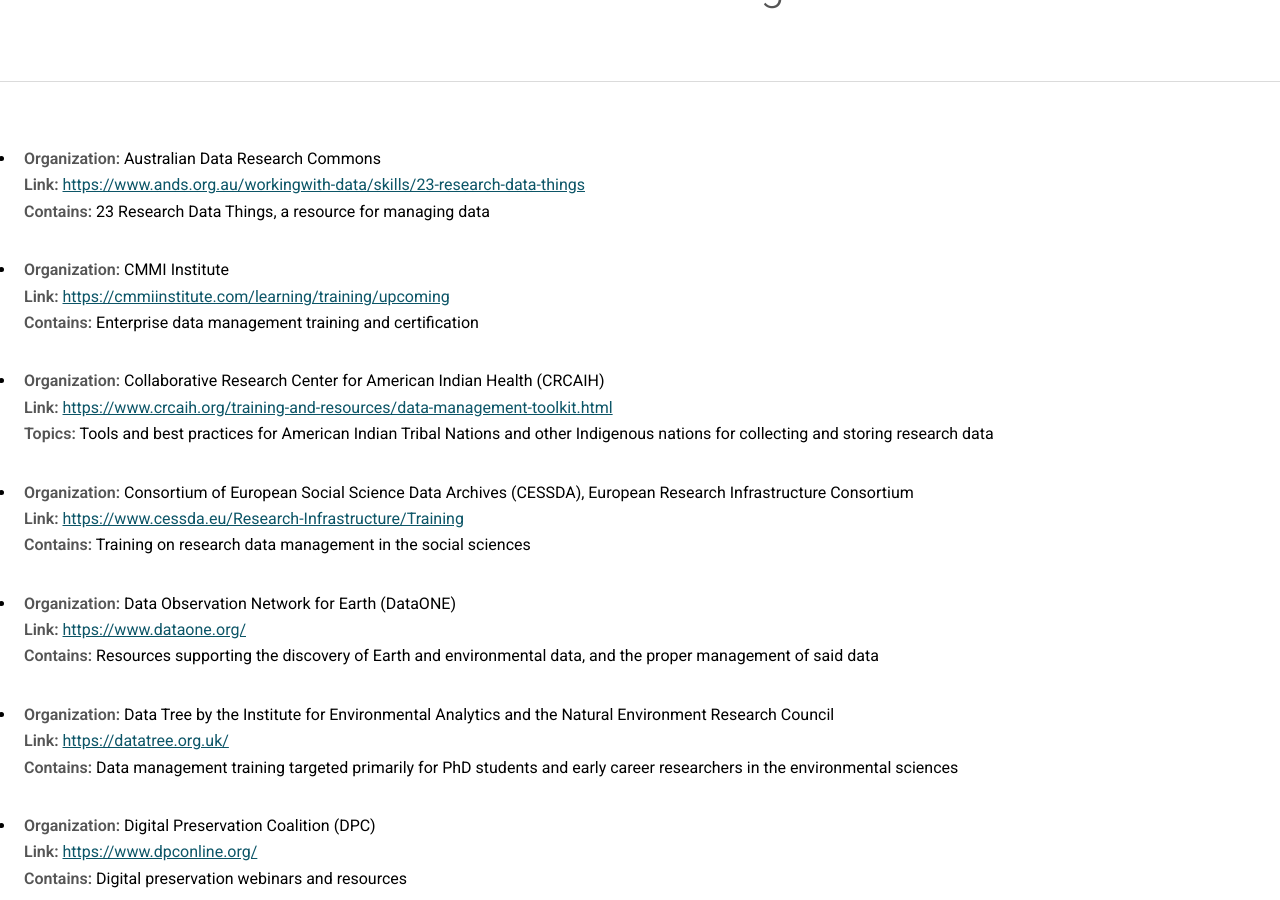
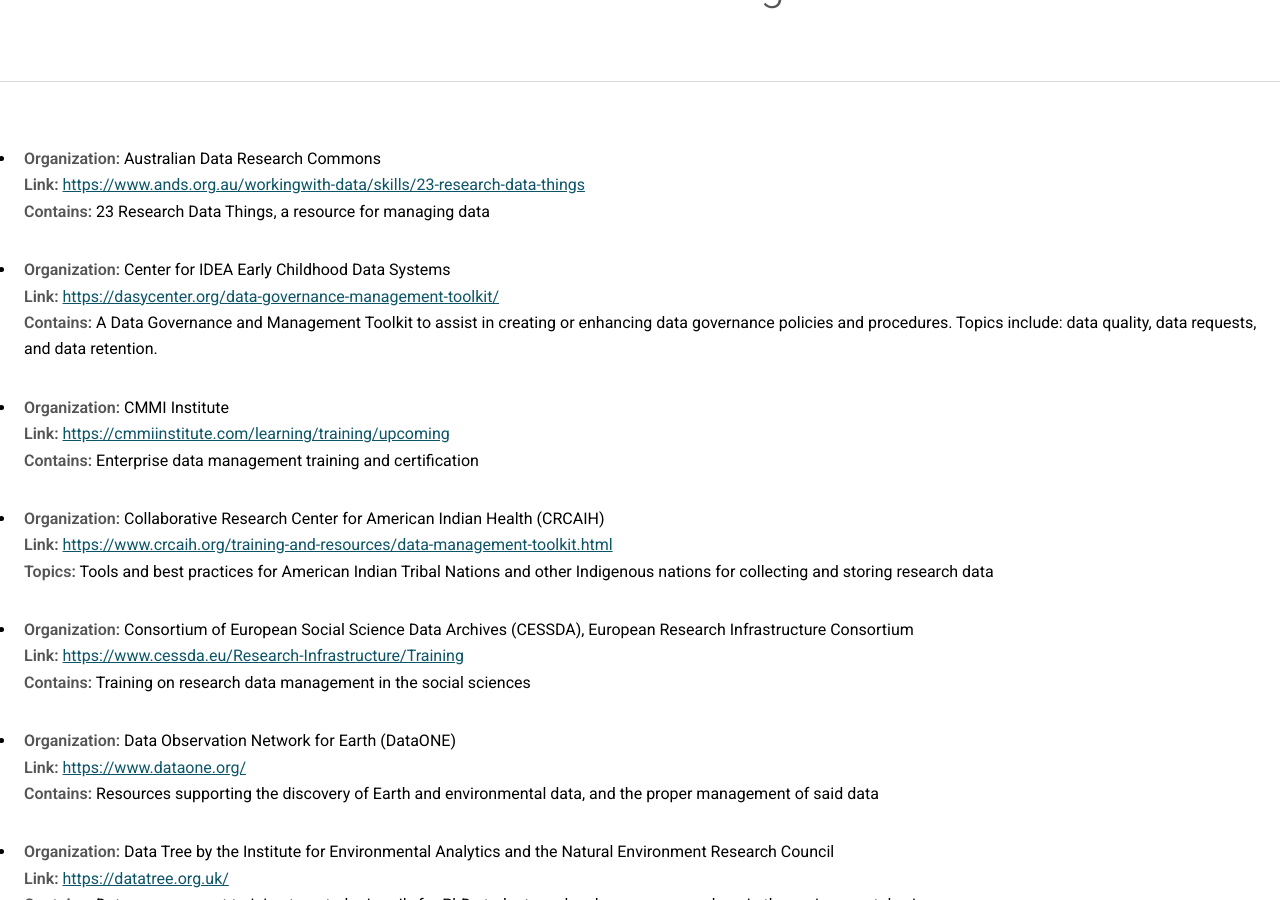
Before and after one commit to bfe-inf/toolkit, a Jekyll site: the page built from dmt-virtual.html, in a window 1280 px wide and 900 px high, scrolled down 393 px. Built offline with Jekyll 4.4.1, drawn with Linux system fonts in a browser that asks for light colours.

Commit message:
Update dmt-virtual.html

```diff
--- a/dmt-virtual.html
+++ b/dmt-virtual.html
@@ -59,6 +59,11 @@
 	     					<li> <strong>Organization:</strong> Australian Data Research Commons <br/>
              	   				<strong>Link:</strong> <a href="https://www.ands.org.au/workingwith-data/skills/23-research-data-things" target="_blank">https://www.ands.org.au/workingwith-data/skills/23-research-data-things</a> <br/>
 						<strong>Contains:</strong> 23 Research Data Things, a resource for managing data </li>
+      					</ul>
+					<ul>
+	     					<li> <strong>Organization:</strong> Center for IDEA Early Childhood Data Systems <br/>
+             	   				<strong>Link:</strong> <a href="https://dasycenter.org/data-governance-management-toolkit/" target="_blank">https://dasycenter.org/data-governance-management-toolkit/</a><br/>
+						<strong>Contains:</strong> A Data Governance and Management Toolkit to assist in creating or enhancing data governance policies and procedures. Topics include: data quality, data requests, and data retention.</li>
       					</ul>
 					<ul>
 	     					<li> <strong>Organization:</strong> CMMI Institute <br/>
```
